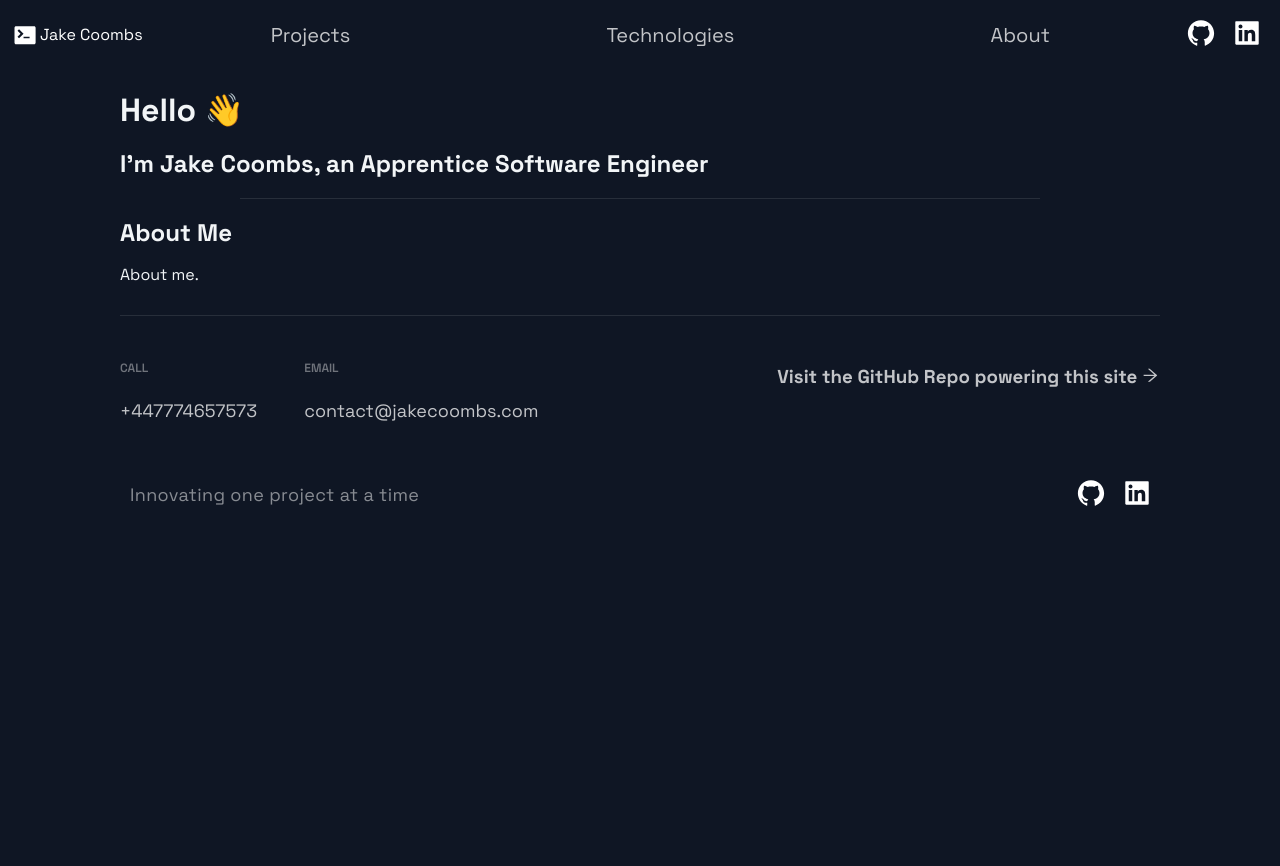
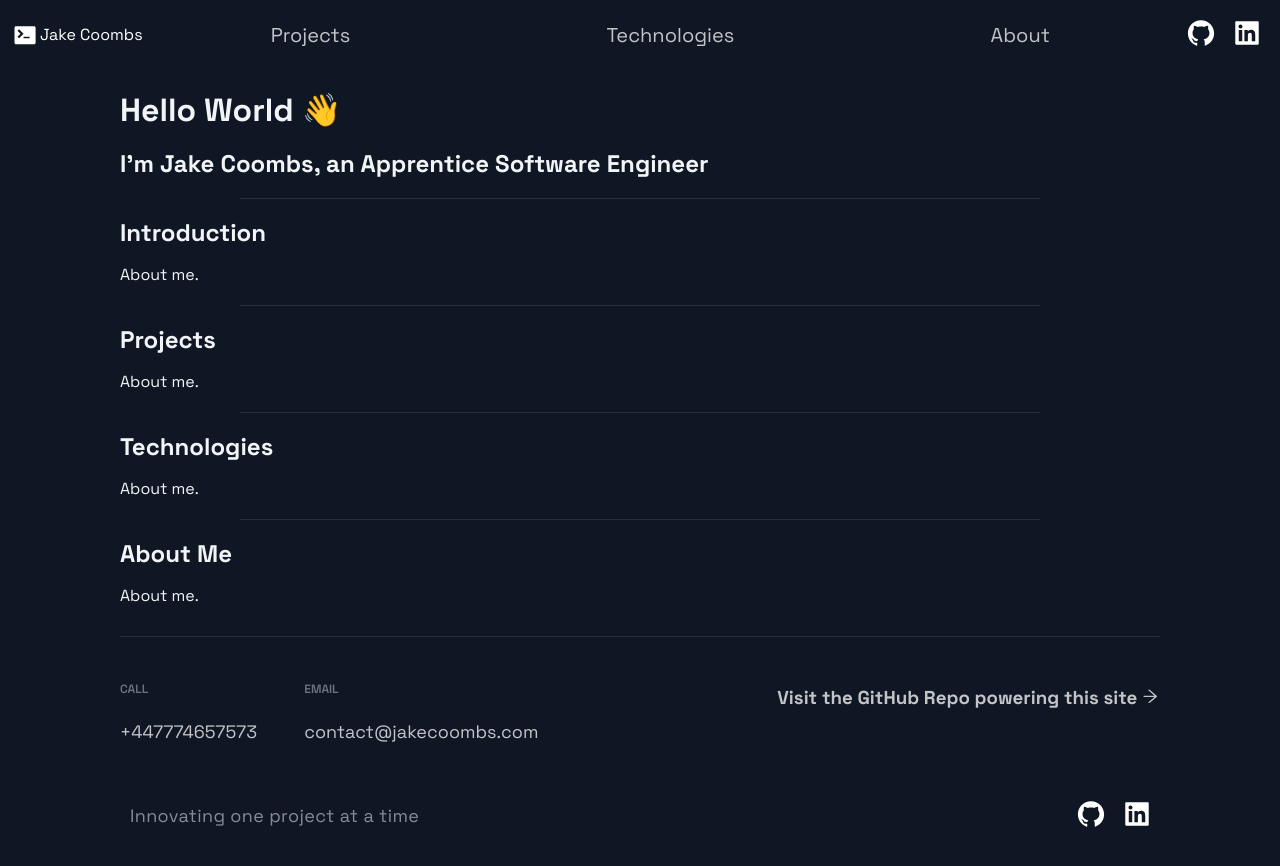
Before and after one commit to jakecoombs/personal-portfolio, a Next.js app: page / in a window 1280 px wide. Shown: the top 866 px of the page. Before the commit the page ends 800 px from the top, so only its background shows below. Built offline with nearby package versions, Linux system fonts and the light colour scheme.

Commit message:
Add sections

```diff
--- a/src/components/molecules/SectionLayout.tsx
+++ b/src/components/molecules/SectionLayout.tsx
@@ -2,7 +2,7 @@ import React, { ReactNode } from "react";
 import styled from "styled-components";
 
 interface IProps {
-  id: string;
+  id?: string;
   header: string;
   children: ReactNode;
 }
--- /dev/null
+++ b/src/components/organisms/Introduction/Introduction.tsx
@@ -0,0 +1,10 @@
+import React from "react";
+import { SectionLayout } from "../../molecules/SectionLayout";
+
+export const Introduction = () => {
+  return (
+    <SectionLayout header="Introduction">
+      <p>About me.</p>
+    </SectionLayout>
+  );
+};
--- /dev/null
+++ b/src/components/organisms/MainHeader/MainHeader.tsx
@@ -0,0 +1,8 @@
+export const MainHeader = () => {
+  return (
+    <>
+      <h1>Hello World 👋</h1>
+      <h2>I'm Jake Coombs, an Apprentice Software Engineer</h2>
+    </>
+  );
+};
--- /dev/null
+++ b/src/components/organisms/Projects/Projects.tsx
@@ -0,0 +1,10 @@
+import React from "react";
+import { SectionLayout } from "../../molecules/SectionLayout";
+
+export const Projects = () => {
+  return (
+    <SectionLayout id="projects" header="Projects">
+      <p>About me.</p>
+    </SectionLayout>
+  );
+};
--- /dev/null
+++ b/src/components/organisms/Technologies/Technologies.tsx
@@ -0,0 +1,10 @@
+import React from "react";
+import { SectionLayout } from "../../molecules/SectionLayout";
+
+export const Technologies = () => {
+  return (
+    <SectionLayout id="tech" header="Technologies">
+      <p>About me.</p>
+    </SectionLayout>
+  );
+};
--- a/src/pages/index.tsx
+++ b/src/pages/index.tsx
@@ -1,9 +1,15 @@
 import { About } from "../components/organisms/About/About";
+import { Introduction } from "../components/organisms/Introduction/Introduction";
+import { MainHeader } from "../components/organisms/MainHeader/MainHeader";
+import { Projects } from "../components/organisms/Projects/Projects";
+import { Technologies } from "../components/organisms/Technologies/Technologies";
 
 const IndexPage = () => (
   <>
-    <h1>Hello 👋</h1>
-    <h2>I'm Jake Coombs, an Apprentice Software Engineer</h2>
+    <MainHeader />
+    <Introduction />
+    <Projects />
+    <Technologies />
     <About />
   </>
 );
```
